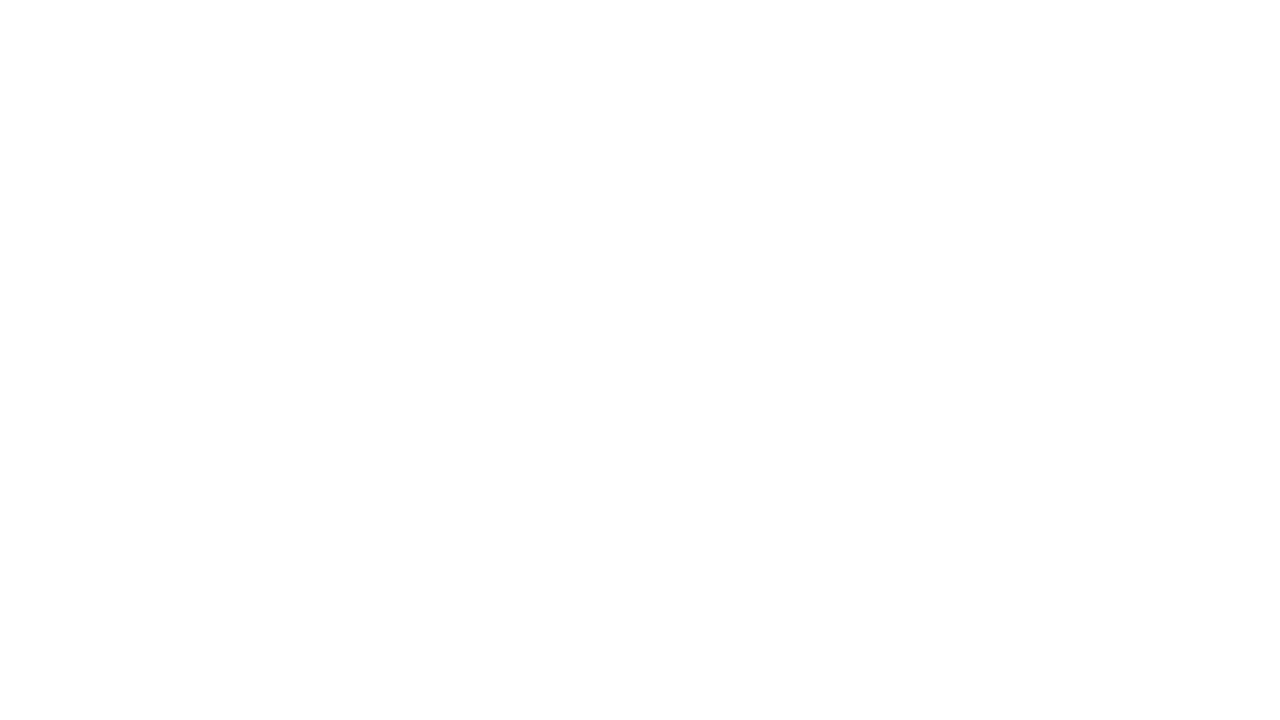
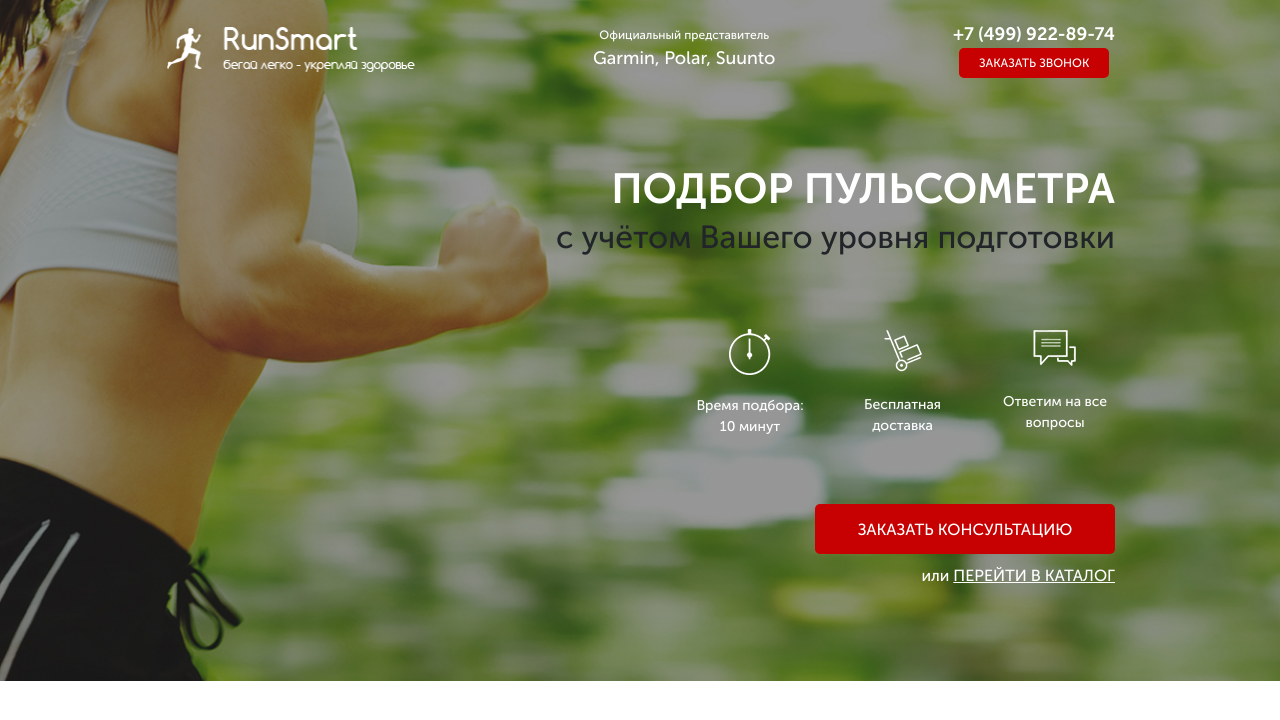
Before and after one commit to vasylkucherak/RunSmart, a plain HTML site: page src/index.html in a window 1280 px wide. Drawn offline with Linux system fonts and the light colour scheme.

Commit message:
v.0.1.0 (created a promo component)

```diff
--- a/src/index.html
+++ b/src/index.html
@@ -6,9 +6,56 @@
     <meta name="viewport" content="width=device-width, initial-scale=1.0">
     <link rel="stylesheet" href="css/bootstrap-reboot.min.css">
     <link rel="stylesheet" href="css/font.css">
+    <link rel="stylesheet" href="css/style.min.css">
     <title>Pulse</title>
 </head>
 <body>
+    <div class="promo">
+        <div class="container">
+            <header class="header">
+                <a href="#" class="header__logo">
+                    <img src="icons/logo.png" alt="logo">
+                </a>
+                <div class="header__official">
+                    Официальный представитель
+                    <span>Garmin, Polar, Suunto</span>
+                </div>
+                <div class="header__contacts">
+                    <a href="tel:+74999228974" class="header__phone">
+                        +7 (499) 922-89-74
+                    </a>
+                    <button class="button">заказать звонок</button>
+                </div>
+            </header>
+
+            <div class="promo__wrapper">
+                <h1 class="promo__header">Подбор пульсометра</h1>
+                <h2 class="promo_subheader">с учётом Вашего уровня подготовки</h2>
+
+                <div class="promo__icons">
+                    <div class="promo__icon">
+                        <img src="icons/timer_icon.png" alt="timer">
+                        Время подбора: 10 минут
+                    </div>
+                    <div class="promo__icon">
+                        <img src="icons/baggage_icon.png" alt="baggage">
+                        Бесплатная доставка
+                    </div>
+                    <div class="promo__icon">
+                        <img src="icons/message_icon.png" alt="message">
+                        Ответим на все вопросы
+                    </div>
+                </div>
+
+                <button class="button button_main">заказать кОНСУЛЬТАЦИЮ</button>
+                <div class="promo__link">
+                    или
+                    <a href="#">ПЕРЕЙТИ В КАТАЛОГ</a>
+                </div>
+            </div>
+        </div>
+    </div>
+
     <script src="js/script.js"></script>
 </body>
 </html>
--- /dev/null
+++ b/src/sass/base/_variables.scss
@@ -0,0 +1 @@
+$buttons_color: #C70101;
--- /dev/null
+++ b/src/sass/blocks/_buttons.scss
@@ -0,0 +1,19 @@
+.button {
+    width:150px;
+    height: 30px;
+    border-radius: 5px;
+    border: none;
+    font-weight: 500;
+    font-size: 12px;
+    line-height: 19px;
+    text-transform: uppercase;
+    text-align: center;
+    background-color: $buttons_color;
+    color: #ffffff;
+    &_main {
+        margin-top: 67px;
+        width: 300px;
+        height: 50px;
+        font-size: 16px;
+    }
+}
--- /dev/null
+++ b/src/sass/blocks/_header.scss
@@ -0,0 +1,34 @@
+.header {
+    display: flex;
+    justify-content: space-between;
+    align-items: center;
+    &__logo {
+        width: 250px;
+        img {
+            width: 100%;
+        }
+    }
+    &__official {
+        font-size: 12px;
+        font-weight: 500;
+        color: #ffffff;
+        text-align: center;
+        span {
+            font-size: 18px;
+            display: block;
+            line-height: 29px;
+        }
+    }
+    &__phone {
+        display: block;
+        font-size: 18px;
+        font-weight: 700;
+        text-decoration: none;
+        color: #ffffff;
+    }
+    &__contacts {
+        display: flex;
+        flex-direction: column;
+        align-items: center;
+    }
+}
--- /dev/null
+++ b/src/sass/blocks/_promo.scss
@@ -0,0 +1,55 @@
+.promo {
+    min-height: 650px;
+    padding: 21px 0 93px 0;
+    background: url(../../img/bg/promo_bg.jpg) center center/cover no-repeat;
+    &__wrapper {
+        display: flex;
+        flex-direction: column;
+        align-items: flex-end;
+        margin-top: 90px;
+    }
+    &__header {
+        font-size: 42px;
+        font-weight: 700;
+        text-transform: uppercase;
+        color: #ffffff;
+        line-height: 42px;
+    }
+    &__subheader {
+        color: #ffffff;
+        margin-top: 17px;
+        font-size: 24px;
+        line-height: 24px;
+        font-weight: 500;
+        text-transform: uppercase;
+    }
+    &__icons {
+        margin-top: 65px;
+        display: flex;
+        justify-content: space-between;
+        width: 425px;
+    }
+    &__icon {
+        width: 120px;
+        text-align: center;
+        font-size: 14px;
+        font-weight: 500;
+        color: #ffffff;
+        img {
+            display: block;
+            margin: 0 auto;
+            margin-bottom: 20px;
+        }
+    }
+    &__link {
+        margin-top: 10px;
+        font-size: 16px;
+        font-weight: 500;
+        color: #ffffff;
+        a {
+            text-transform: uppercase;
+            text-decoration: underline;
+            color: #ffffff;
+        }
+    }
+}
--- a/src/sass/style.scss
+++ b/src/sass/style.scss
@@ -0,0 +1,14 @@
+@import 'base/variables';
+@import 'base/mixins';
+@import 'blocks/promo';
+@import 'blocks/header';
+@import 'blocks/buttons';
+
+* {
+    font-family: 'Museo Sans Cyrl', sans-serif;
+}
+
+.container {
+    max-width: 950px;
+    margin: 0 auto;
+}
```
Also changed, not shown: src/css/style.min.css (added), src/img/avatars/avatar_1.png (renamed from src/img/avatar_1.png), src/img/avatars/avatar_2.png (renamed from src/img/avatar_2.png), src/img/avatars/avatar_3.png (renamed from src/img/avatar_3.png), src/img/bg/promo_bg.jpg (renamed from src/img/bg/header_bg.jpg), src/img/sliders/slide_1.jpg (renamed from src/img/slide_1.jpg), src/img/sliders/slide_2.jpg (added), src/img/sliders/slide_3.jpg (added), src/img/sliders/slide_another.jpg (renamed from src/img/slide_another.jpg), src/sass/_variables.scss (deleted), src/sass/base/_mixins.scss (added).
